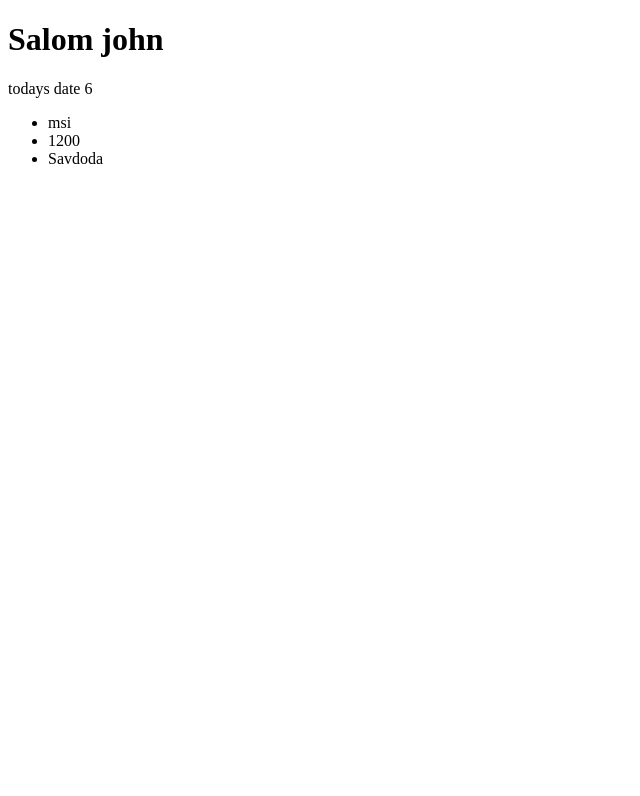
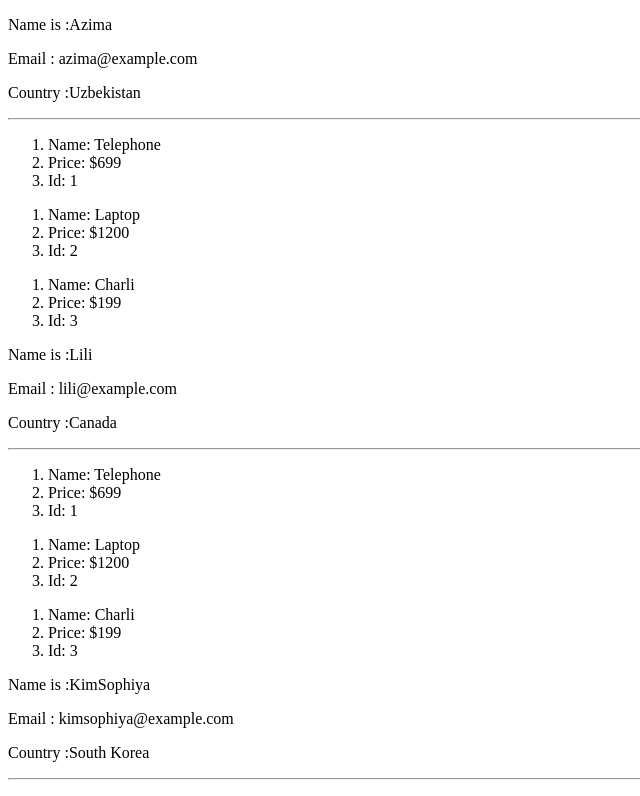
Before and after one commit to TemirovaAzima/react-dars, a React (Vite) app: page / in a window 1280 px wide. Shown: the top 796 px of the page, without its empty margins (0-640 px from the left). Built offline with nearby package versions, Linux system fonts and the light colour scheme.

Commit message:
List end

```diff
--- a/src/App.jsx
+++ b/src/App.jsx
@@ -1,13 +1,33 @@
-import React from 'react'
-import Salomlashish from './components/Salomlashish.jsx'
-import  ProductInfo from './components/ProductInfo.jsx'
-function App(){
-
-    return(
-        <div>
-            <Salomlashish/>
-            <ProductInfo/>
-        </div>
+import {UserList} from "./components/UserList.jsx";
+export const App = ()=>{
+    const users = [
+        {
+            name: "Azima",
+            email: "azima@example.com",
+            country: "Uzbekistan"
+        },
+        {
+            name: 'Lili',
+            email: "lili@example.com",
+            country: "Canada"
+        },
+        {
+            name: 'KimSophiya',
+            email: 'kimsophiya@example.com',
+            country: 'South Korea'
+        }
+    ]
+    return (
+        <main>
+            {users.map((user)=>(
+                <div key={user.email}>
+                    <p>Name is :{user.name}</p>
+                    <p>Email : {user.email}</p>
+                    <p> Country :{user.country}</p>
+                    <hr/>
+                    <UserList/>
+                </div>
+            ))}
+        </main>
     )
 }
-export default App
--- a/src/components/ProductInfo.jsx
+++ /dev/null
@@ -1,19 +0,0 @@
-import React from 'react'
-const ProductInfo=()=>{
-    const laptop={
-        name:"msi",
-        price: 1200,
-        isAvailable: 'Savdoda'
-    }
-    return (
-        <div>
-
-            <ul>
-                <li>{laptop.name}</li>
-                <li>{laptop.price}</li>
-                <li>{laptop.isAvailable}</li>
-            </ul>
-        </div>
-    )
-}
-export default ProductInfo;
--- a/src/components/Salomlashish.jsx
+++ /dev/null
@@ -1,16 +0,0 @@
-import React from 'react'
-
-const Salomlashish = ()=>{
-    const title = 'Salom'
-    const date = new Date()
-    const name = 'john'
-    return (
-        <div>
-            <h1>{title} {name}</h1>
-
-            <p>todays date {date.getDate()}</p>
-
-            </div>
-    )
-}
-export default Salomlashish
--- /dev/null
+++ b/src/components/UserList.jsx
@@ -0,0 +1,19 @@
+import React from 'react'
+
+export const UserList = ()=>{
+    const users = [
+        {id:1, name:'Telephone', price:"$699"},
+        {id:2, name: "Laptop", price: "$1200"},
+        {id:3, name:"Charli", price:"$199"}
+    ]
+    return (
+        <div>
+            {users.map(user=>(
+                <ol key = {user.id}>
+                    <li>Name: {user.name}</li>
+                    <li>Price: {user.price}</li>
+                    <li>Id: {user.id}</li>
+                </ol>
+            ))}
+        </div>
+    )}
--- a/src/main.jsx
+++ b/src/main.jsx
@@ -1,6 +1,6 @@
 import { StrictMode } from 'react'
 import { createRoot } from 'react-dom/client'
-import App from './App.jsx'
+import {App} from './App.jsx'
 
 createRoot(document.getElementById('root')).render(
   <StrictMode>
```
